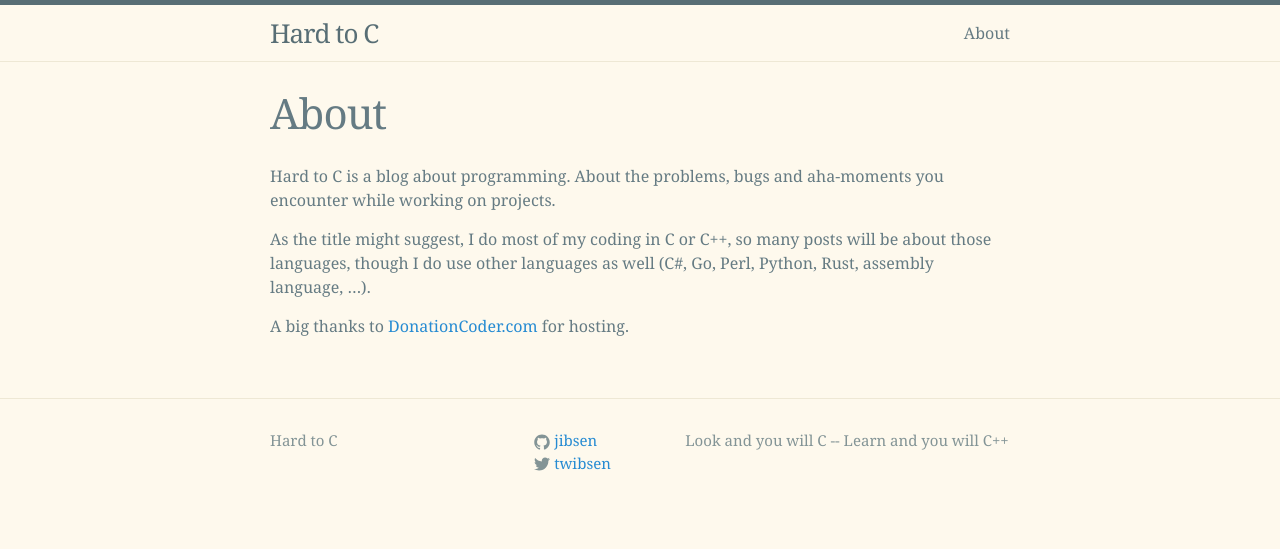
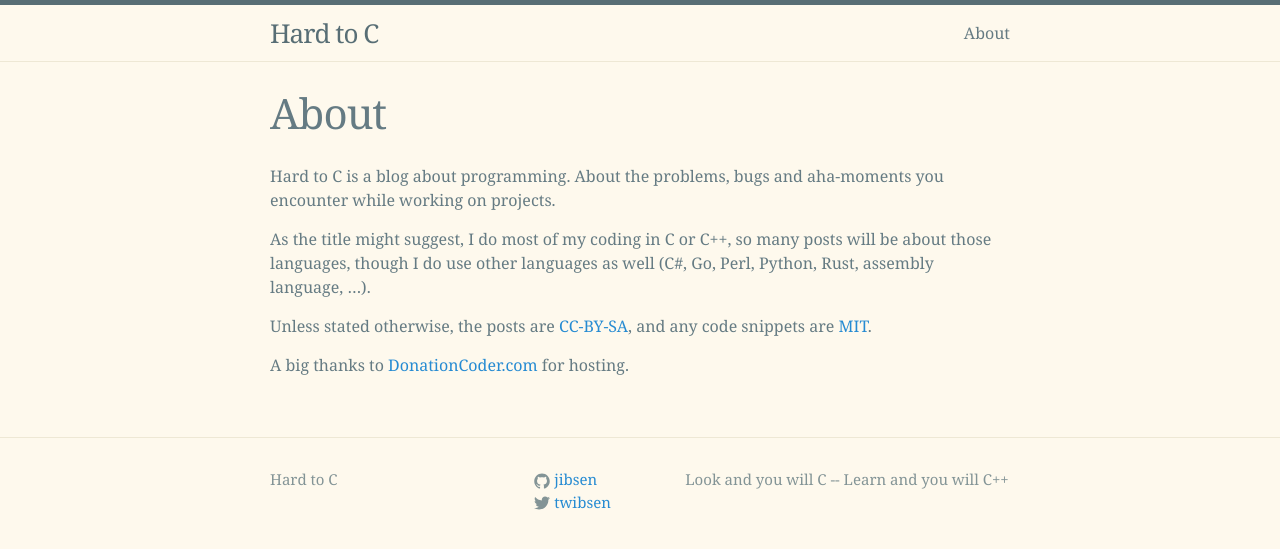
Before and after one commit to jibsen/hardtoc-src, a Jekyll site: the page built from about.md, in a window 1280 px wide. Shown: the top 549 px of the page. Built offline with Jekyll 4.4.1, drawn with Linux system fonts in a browser that asks for light colours; some web fonts are replaced.

Commit message:
Add license info to about page

```diff
--- a/about.md
+++ b/about.md
@@ -11,4 +11,8 @@ As the title might suggest, I do most of my coding in C or C++, so many posts
 will be about those languages, though I do use other languages as well (C#,
 Go, Perl, Python, Rust, assembly language, ...).
 
+Unless stated otherwise, the posts are
+[CC-BY-SA](https://creativecommons.org/licenses/by-sa/4.0/), and any
+code snippets are [MIT](https://opensource.org/licenses/MIT).
+
 A big thanks to [DonationCoder.com](http://www.donationcoder.com/) for hosting.
```
